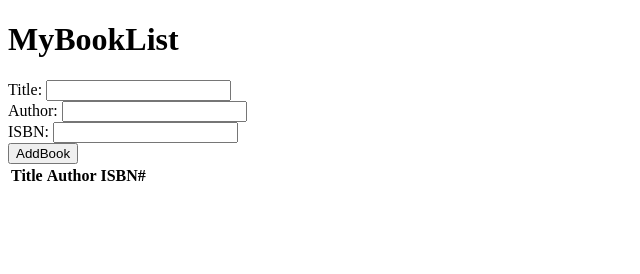
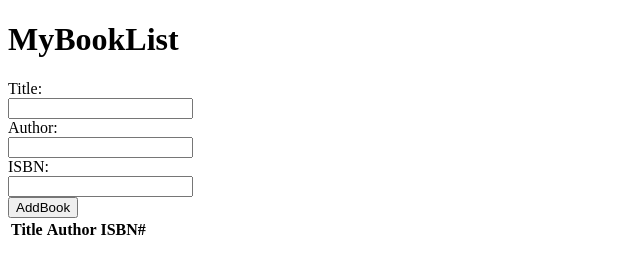
Before and after one commit to acciojob/book-list-dhusakshata, a website: page main.html in a window 1280 px wide. Shown: the whole page, without its empty margins (0-640 px from the left). Drawn offline with Linux system fonts and the light colour scheme.

Commit message:
created a submission

```diff
--- a/main.html
+++ b/main.html
@@ -8,21 +8,24 @@
     .delete {
       cursor: pointer;
     }
+	table,tr,td{
+		border:1px;
+	}
   </style>
 </head>
 <body>
   <div class="container">
     <h1>MyBookList</h1>
     <div class="form-group">
-      <label for="title">Title:</label>
+      <label for="title">Title:</label><br>
       <input type="text" id="title" class="form-control">
     </div>
     <div class="form-group">
-      <label for="author">Author:</label>
+      <label for="author">Author:</label><br>
       <input type="text" id="author" class="form-control">
     </div>
     <div class="form-group">
-      <label for="isbn">ISBN:</label>
+      <label for="isbn">ISBN:</label><br>
       <input type="text" id="isbn" class="form-control">
     </div>
     <button id="submit" class="btn btn-primary">AddBook</button>
```
